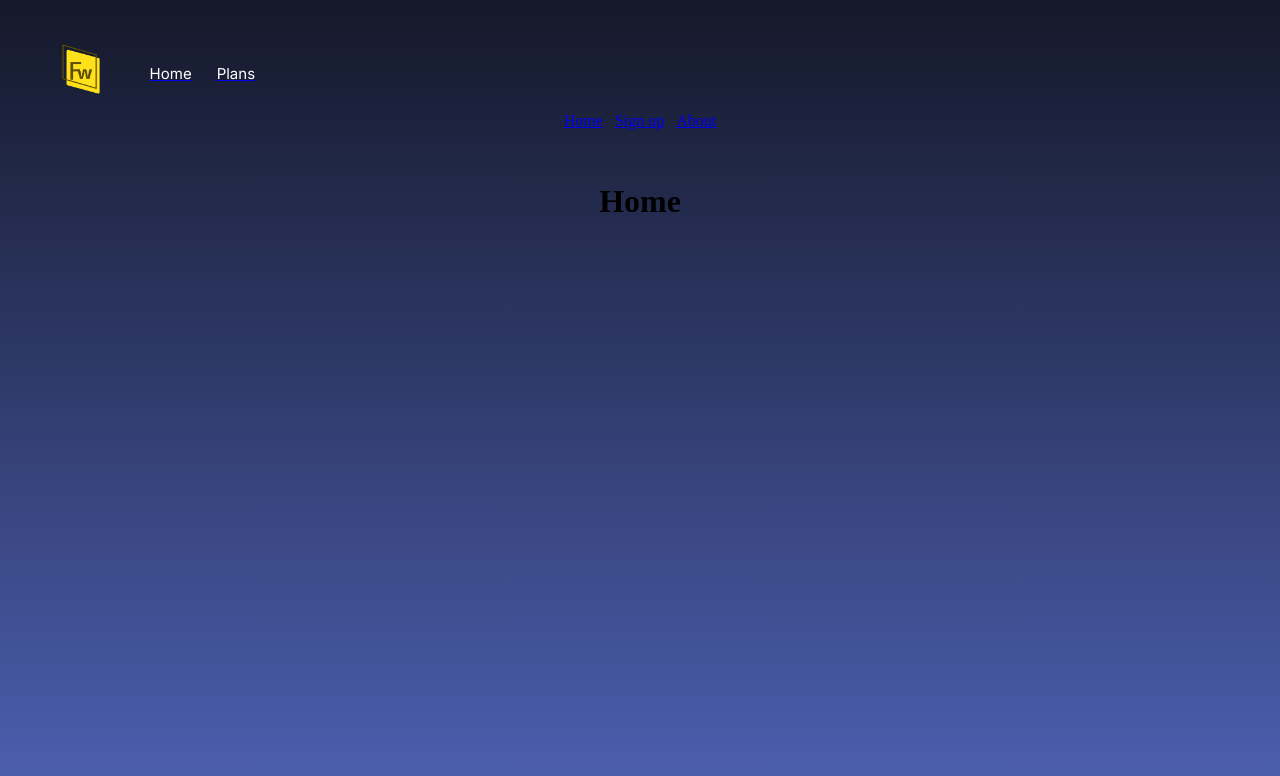
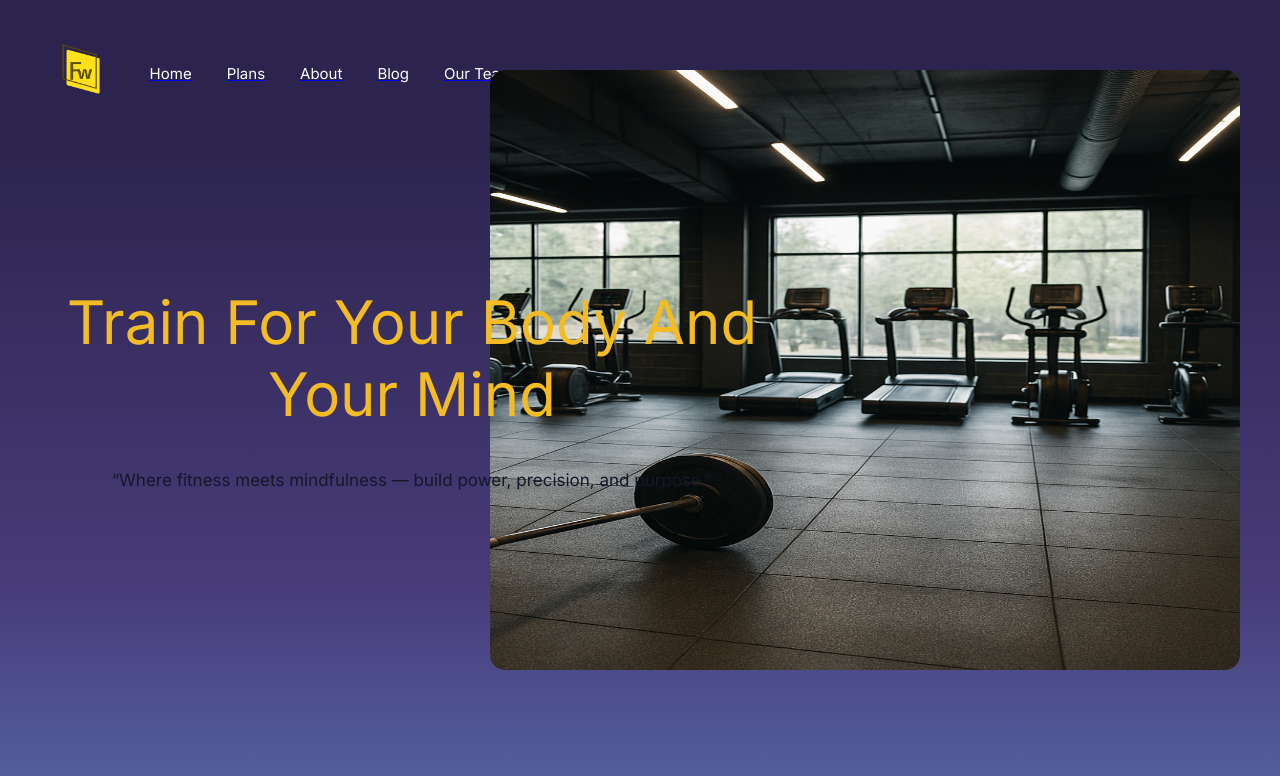
Before and after one commit to emidiop-05/Fitness-World-Frontend, a React (Vite) app in the folder Fitness-World-app/: page / in a window 1280 px wide. Shown: the top 776 px of the page. Built offline with nearby package versions, Linux system fonts and the light colour scheme; no server answers.

Commit message:
main screen

```diff
--- a/Fitness-World-app/src/App.jsx
+++ b/Fitness-World-app/src/App.jsx
@@ -1,37 +1,25 @@
 import Navbar from "./components/Navbar";
 import SignUpForm from "./components/SignUpForm";
-import { Routes, Route, Link } from "react-router-dom";
+import { Routes, Route } from "react-router-dom";
 import "./App.css";
 
-function Home() {
-  return <h1>Home</h1>;
-}
-function About() {
-  return <h1>About</h1>;
-}
+import Home from "./pages/Home";
+import Plans from "./pages/Plans";
+import About from "./pages/AboutUs";
+import Blog from "./pages/Blog";
+import OurTeam from "./pages/OurTeam";
 
 export default function App() {
   return (
-    <div>
+    <>
       <Navbar />
-      <nav style={{ padding: "1rem" }}>
-        <Link to="/" style={{ marginRight: 12 }}>
-          Home
-        </Link>
-        <Link to="/signup" style={{ marginRight: 12 }}>
-          Sign up
-        </Link>
-        <Link to="/about">About</Link>
-      </nav>
-
-      <main style={{ padding: "1rem 2rem" }}>
-        <Routes>
-          <Route path="/" element={<Home />} />
-          <Route path="/signup" element={<SignUpForm />} />
-          <Route path="/about" element={<About />} />
-          <Route path="*" element={<h1>Not found</h1>} />
-        </Routes>
-      </main>
-    </div>
+      <Routes>
+        <Route path="/" element={<Home />} />
+        <Route path="/plans" element={<Plans />} />
+        <Route path="/about" element={<About />} />
+        <Route path="/blog" element={<Blog />} />
+        <Route path="/OurTeam" element={<OurTeam />} />
+      </Routes>
+    </>
   );
 }
--- a/Fitness-World-app/src/components/Navbar.jsx
+++ b/Fitness-World-app/src/components/Navbar.jsx
@@ -13,6 +13,15 @@ function Navbar() {
         <Link to="/plans">
           <h1 className={styles.Plans}>Plans</h1>
         </Link>
+        <Link to="/about">
+          <h1 className={styles.About}>About</h1>
+        </Link>
+        <Link to="/blog">
+          <h1 className={styles.Blog}>Blog</h1>
+        </Link>
+        <Link to="/OurTeam">
+          <h1 className={styles.OurTeam}>Our Team</h1>
+        </Link>
       </div>
     </nav>
   );
--- a/Fitness-World-app/src/components/Navbar.module.css
+++ b/Fitness-World-app/src/components/Navbar.module.css
@@ -1,3 +1,7 @@
+body {
+  background-color: #2c244e;
+}
+
 .Navbar {
   display: flex;
   align-items: center;
@@ -11,7 +15,7 @@
 }
 .NavbarRoutes {
   display: flex;
-  gap: 25px;
+  gap: 35px;
   padding-left: 50px;
   padding-top: 20px;
 }
@@ -37,3 +41,36 @@
 .Plans a {
   text-decoration: none;
 }
+
+.About {
+  font-size: 15px;
+  font-family: "Inter", sans-serif;
+  font-weight: lighter;
+  color: white;
+}
+
+.About a {
+  text-decoration: none;
+}
+
+.Blog {
+  font-size: 15px;
+  font-family: "Inter", sans-serif;
+  font-weight: lighter;
+  color: white;
+}
+
+.Blog a {
+  text-decoration: none;
+}
+
+.OurTeam {
+  font-size: 15px;
+  font-family: "Inter", sans-serif;
+  font-weight: lighter;
+  color: white;
+}
+
+.OurTeam a {
+  text-decoration: none;
+}
--- a/Fitness-World-app/src/index.css
+++ b/Fitness-World-app/src/index.css
@@ -1,6 +1,4 @@
 body {
   margin: 0;
   padding: 0;
-  background: linear-gradient(to bottom, #141829, #313c6e, #4d60b2);
-  min-height: 100vh;
 }
--- a/Fitness-World-app/src/pages/AboutUs.jsx
+++ b/Fitness-World-app/src/pages/AboutUs.jsx
@@ -0,0 +1,3 @@
+export default function AboutUs() {
+  return <h1>Welcome to the AboutUs page!</h1>;
+}
--- a/Fitness-World-app/src/pages/Blog.jsx
+++ b/Fitness-World-app/src/pages/Blog.jsx
@@ -0,0 +1,3 @@
+export default function Blog() {
+  return <h1>Welcome to the Blog page!</h1>;
+}
--- a/Fitness-World-app/src/pages/Home.jsx
+++ b/Fitness-World-app/src/pages/Home.jsx
@@ -0,0 +1,13 @@
+import Styles from "../pages/Home.module.css";
+import BackgroundImg from "../assets/backgroundImg.png";
+export default function Home() {
+  return (
+    <div>
+      <h1 className={Styles.Tittle}>Train For Your Body And Your Mind</h1>
+      <p className={Styles.SubTittle}>
+        “Where fitness meets mindfulness — build power, precision, and purpose.”
+      </p>
+      <img className={Styles.BackgroundImg} src={BackgroundImg} />
+    </div>
+  );
+}
--- /dev/null
+++ b/Fitness-World-app/src/pages/Home.module.css
@@ -0,0 +1,42 @@
+body {
+  background: linear-gradient(
+    to bottom,
+    #2c244e 17%,
+    #483b79 73%,
+    #5462a2 100%
+  );
+  min-height: 100vh;
+}
+
+.Tittle {
+  position: relative;
+  font-size: 60px;
+  width: 700px;
+  font-family: "Inter", sans-serif;
+  font-weight: lighter;
+  color: #f3bb24;
+  padding-left: 30px;
+  padding-top: 150px;
+  z-index: 5;
+}
+
+.SubTittle {
+  position: relative;
+  font-size: 17px;
+  width: 700px;
+  font-family: "Inter", sans-serif;
+  font-weight: lighter;
+  color: #141829;
+  padding-left: 30px;
+  z-index: 5;
+}
+
+.BackgroundImg {
+  position: absolute;
+  top: 70px;
+  right: 40px;
+  width: 750px;
+  height: 600px;
+  border-radius: 15px;
+  z-index: 1;
+}
--- a/Fitness-World-app/src/pages/OurTeam.jsx
+++ b/Fitness-World-app/src/pages/OurTeam.jsx
@@ -0,0 +1,3 @@
+export default function OurTeam() {
+  return <h1>Welcome to the OurTeam page!</h1>;
+}
--- a/Fitness-World-app/src/pages/Plans.jsx
+++ b/Fitness-World-app/src/pages/Plans.jsx
@@ -0,0 +1,3 @@
+export default function Plans() {
+  return <h1>Welcome to the Plans page!</h1>;
+}
--- a/Fitness-World-app/src/pages/Premium.jsx
+++ b/Fitness-World-app/src/pages/Premium.jsx
@@ -0,0 +1,3 @@
+export default function Premium() {
+  return <h1>Welcome to the Premium page!</h1>;
+}
--- a/Fitness-World-app/src/pages/Profile.jsx
+++ b/Fitness-World-app/src/pages/Profile.jsx
@@ -0,0 +1,3 @@
+export default function Profile() {
+  return <h1>Welcome to the Profile page!</h1>;
+}
```
Also changed, not shown: Fitness-World-app/src/assets/BackgroundImg.png (added).
